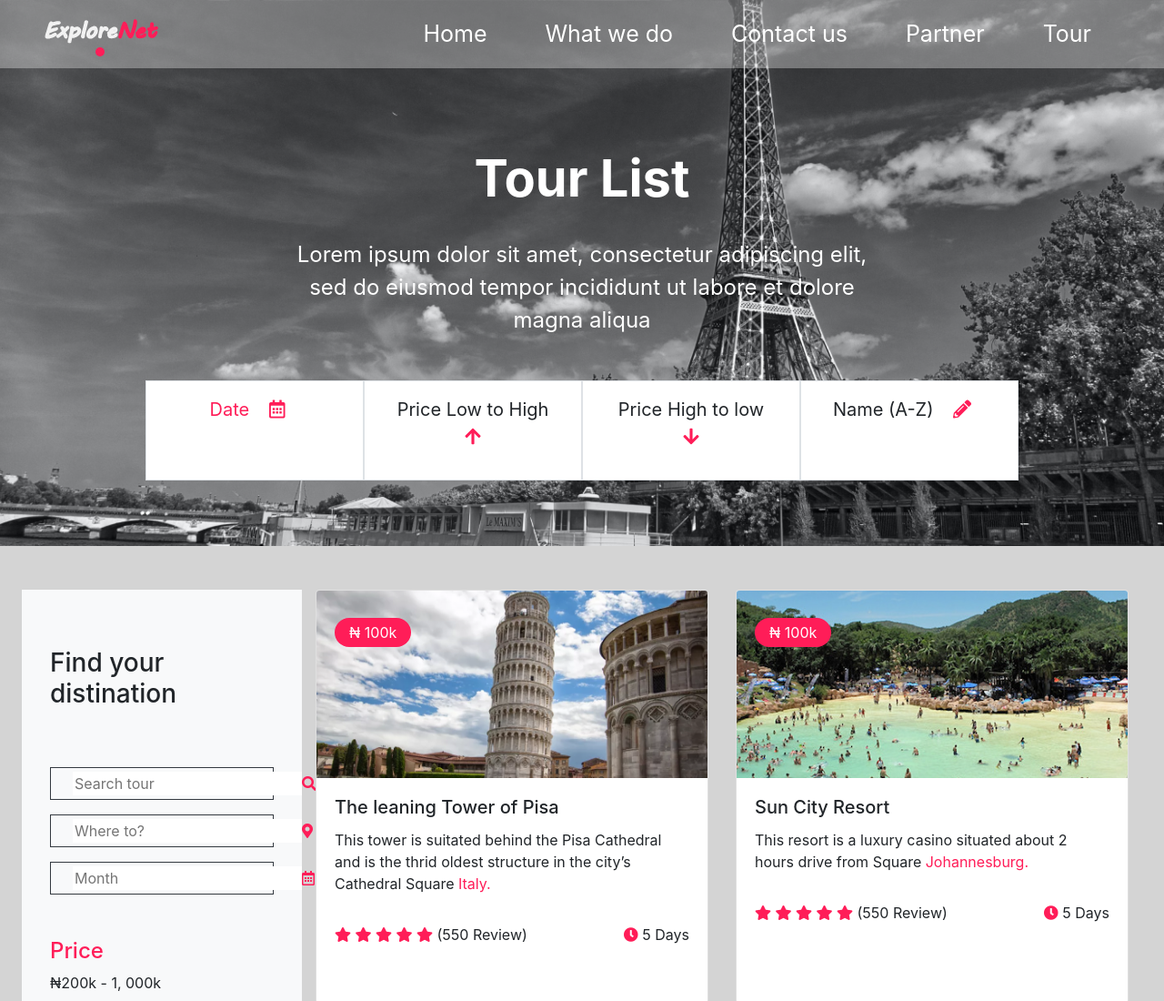
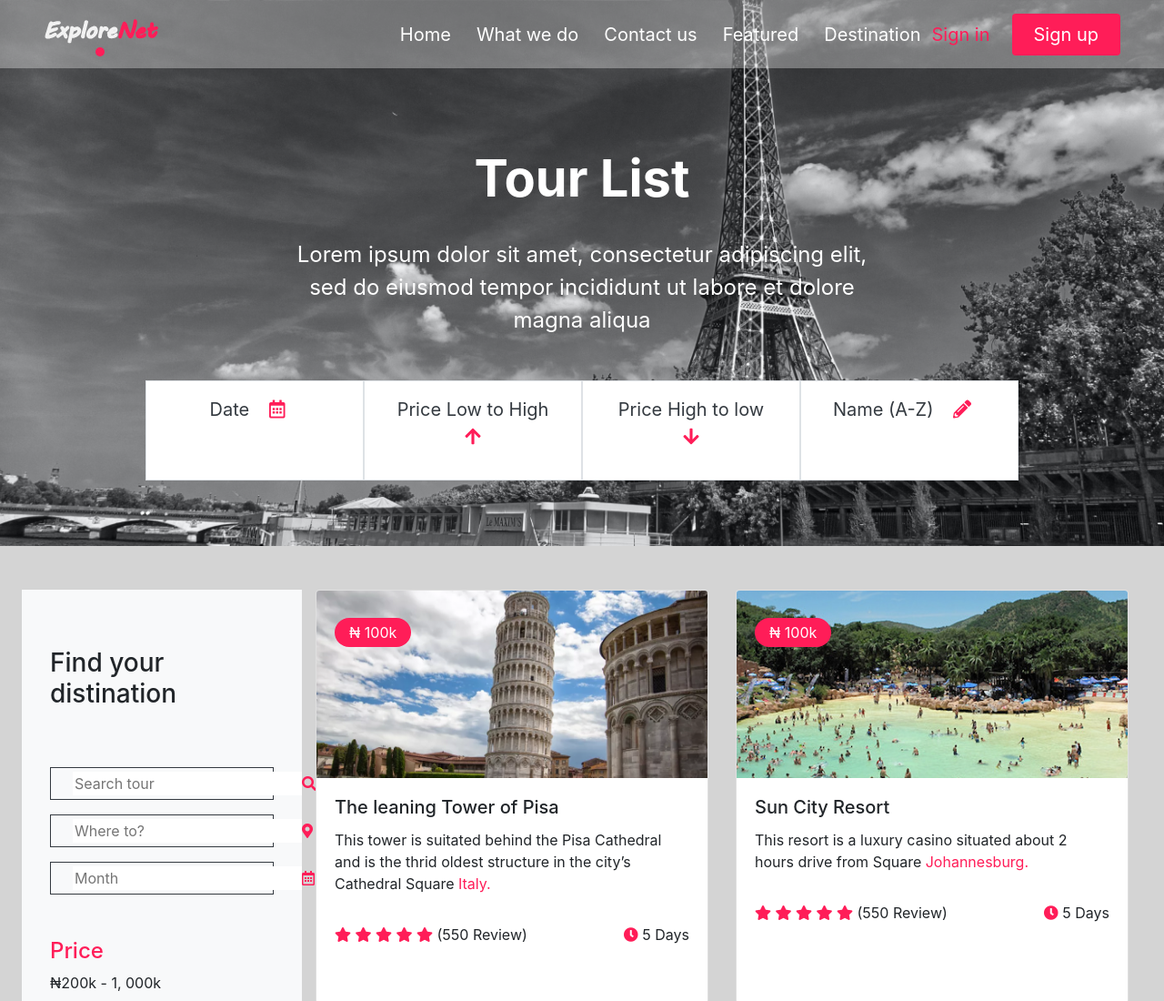
Before and after one commit to slickben/travel-deploy, a plain HTML site: page index.html in a window 1280 px wide. Shown: the top 1100 px of the page at 91% size. Drawn offline with nearby package versions, Linux system fonts and the light colour scheme; files whose address does not match are found by name.

Commit message:
fix bugs

```diff
--- a/index.html
+++ b/index.html
@@ -46,23 +46,27 @@
               <span class="navbar-toggler-icon"></span>
             </button>
             <div class="collapse navbar-collapse " id="navbarSupportedContent">
-              <ul class="navbar-nav ml-auto " style="font-size: 25px;">
-                <li class="nav-item mr-4 ml-4">
+              <ul class="navbar-nav ml-auto " style="font-size: 20px;">
+                <li class="nav-item mr-1 ml-2">
                   <a class="nav-link text-white " href="#">Home <span class="sr-only">(current)</span></a>
                 </li>
-                <li class="nav-item mr-4 ml-4">
+                <li class="nav-item mr-1 ml-2">
                   <a class="nav-link text-white " href="#">What we do</a>
                 </li>
-                <li class="nav-item mr-4 ml-4 dropdown">
+                <li class="nav-item mr-1 ml-2 dropdown">
                     <a class="nav-link text-white " href="#">Contact us <span class="sr-only">(current)</span></a>
                 </li>
-                <li class="nav-item mr-4 ml-4">
-                  <a class="nav-link text-white  " href="#" tabindex="-1" aria-disabled="true">Partner</a>
+                <li class="nav-item mr-1 ml-2">
+                  <a class="nav-link text-white  " href="#" tabindex="-1" aria-disabled="true">Featured</a>
                 </li>
-                <li class="nav-item mr-4 ml-4">
-                  <a class="nav-link text-white  " href="#" tabindex="-1" aria-disabled="true">Tour</a>
+                <li class="nav-item mr-1 ml-2">
+                  <a class="nav-link text-white  " href="#" tabindex="-1" aria-disabled="true">Destination</a>
                 </li>
               </ul>
+              <form style="font-size: 20px;" class="form-inline my-2 my-lg-0">
+                <a class="primary-color mr-4" href=#>Sign in</a>
+                <a  class="bg-primary-color text-white rounded py-2 px-4"  href=#>Sign up</a>
+              </form>
             </div>
           </nav>
           <div class=" py-5 mt-3">
@@ -71,16 +75,16 @@
               incididunt ut labore et dolore magna aliqua</p>
             <div class="bg-white my-4 row w-75 mx-auto">
               <div class=" p-3 border col-xl-3 col-lg-6 col-md-6">
-                <p  style="font-size: 20px; color: #ff1d58;" class="text-center">Date <span style="color: #ff1d58;" class="px-3"><i class="far fa-calendar-alt"></i></span> </i></p>
+                <p  style="font-size: 20px; color: #ff1d58;" class="text-center"><a class="text-dark" href="#" >Date</a> <span style="color: #ff1d58;" class="px-3"><i class="far fa-calendar-alt"></i></span> </i></p>
               </div>
               <div class=" p-3 border col-xl-3 col-lg-6 col-md-6">
-                <p  style="font-size: 20px;" class="text-center">Price Low to High <span style="color: #ff1d58;" class="px-3"><i class="fas fa-arrow-up"></i></span> </p>
+                <p  style="font-size: 20px;" class="text-center"><a class="text-dark" href="#" >Price Low to High</a> <span style="color: #ff1d58;" class="px-3"><i class="fas fa-arrow-up"></i></span> </p>
               </div>
               <div class=" p-3 border col-xl-3 col-lg-6 col-md-6">
-                <p  style="font-size: 20px;" class="text-center">Price High to low <span style="color: #ff1d58;" class="px-3"><i class="fas fa-arrow-down"></i></span> </i></p>
+                <p  style="font-size: 20px;" class="text-center"><a class="text-dark" href="#" >Price High to low </a><span style="color: #ff1d58;" class="px-3"><i class="fas fa-arrow-down"></i></span> </i></p>
               </div>
               <div class=" p-3 border col-xl-3 col-lg-6 col-md-6">
-                <p  style="font-size: 20px;" class="text-center">Name (A-Z) <span style="color: #ff1d58;" class="px-3"><i class="fas fa-pencil-alt"></i></span> </i></p>
+                <p  style="font-size: 20px;" class="text-center"><a class="text-dark" href="#" >Name (A-Z)</a> <span style="color: #ff1d58;" class="px-3"><i class="fas fa-pencil-alt"></i></span> </i></p>
               </div>
             </div>
           </div>
```
